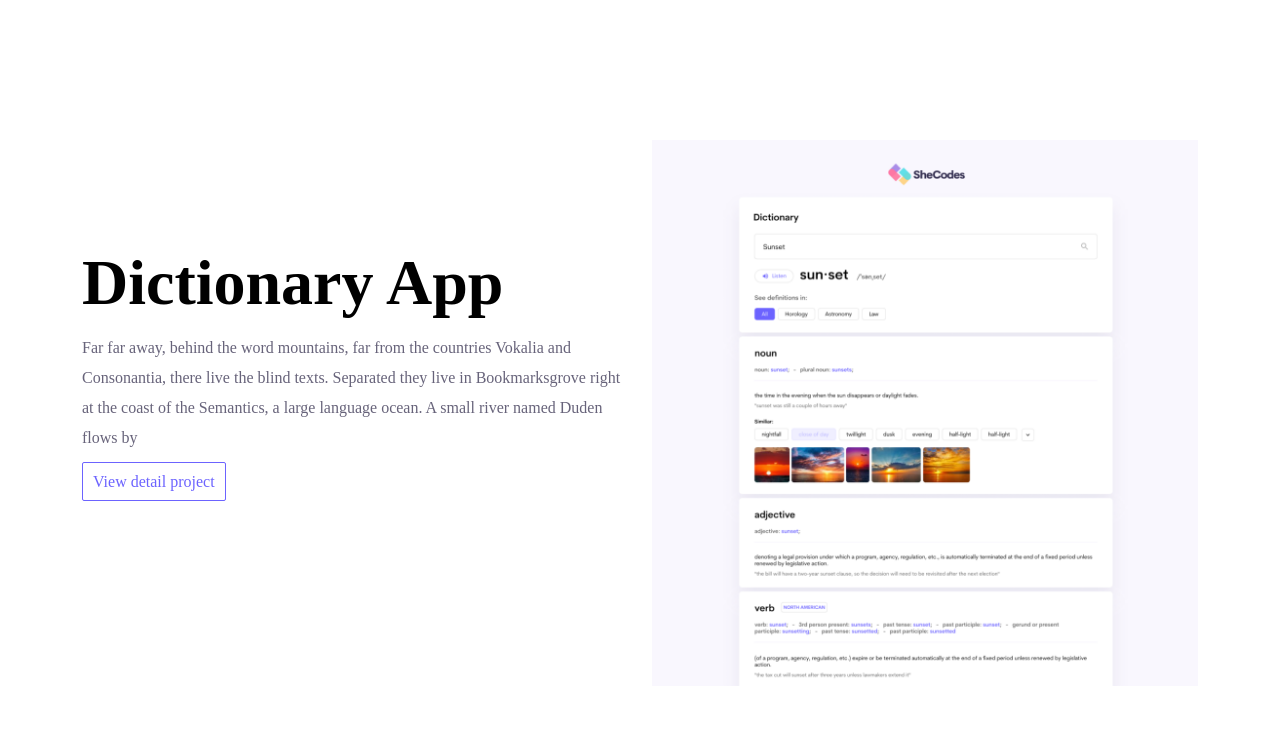
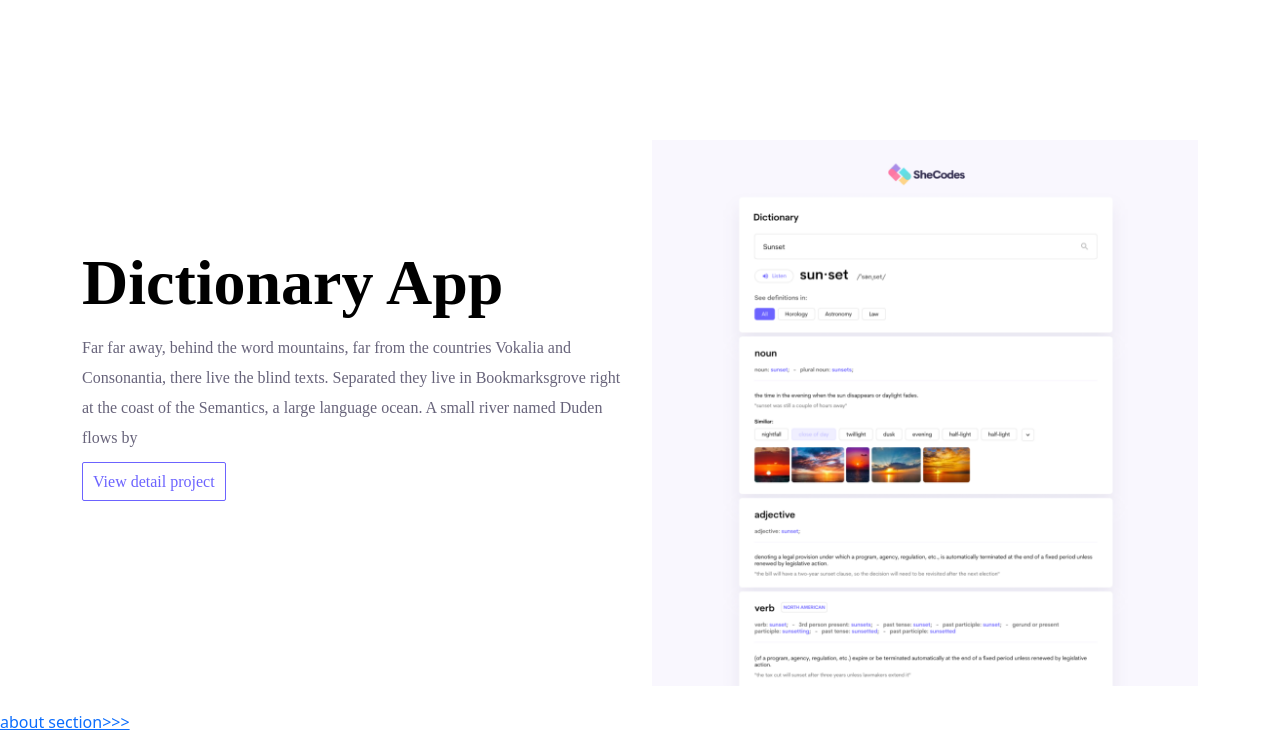
Before and after one commit to H1331/portfolio-project-homepage-hero, a plain HTML site: page index.html in a window 1280 px wide. Shown: the part 1582-2316 px from the top of the page. Before the commit the page ends 2268 px from the top, so only its background shows below. Drawn offline with nearby package versions, Linux system fonts and the light colour scheme.

Commit message:
link added

```diff
--- a/index.html
+++ b/index.html
@@ -68,6 +68,11 @@
             <img src="/images/dictionary-be674ceb1cd605e581e9534c9ec05cebd9d883b39342f9e9cfab1acf934282d9.png" alt="" class="img-fluid" >
         </div>
     </div>
-   </div>
+
+
+
+</div>
+<br>
+<a href="/about.html">about section>>></a>
 </body>
 </html>
```
